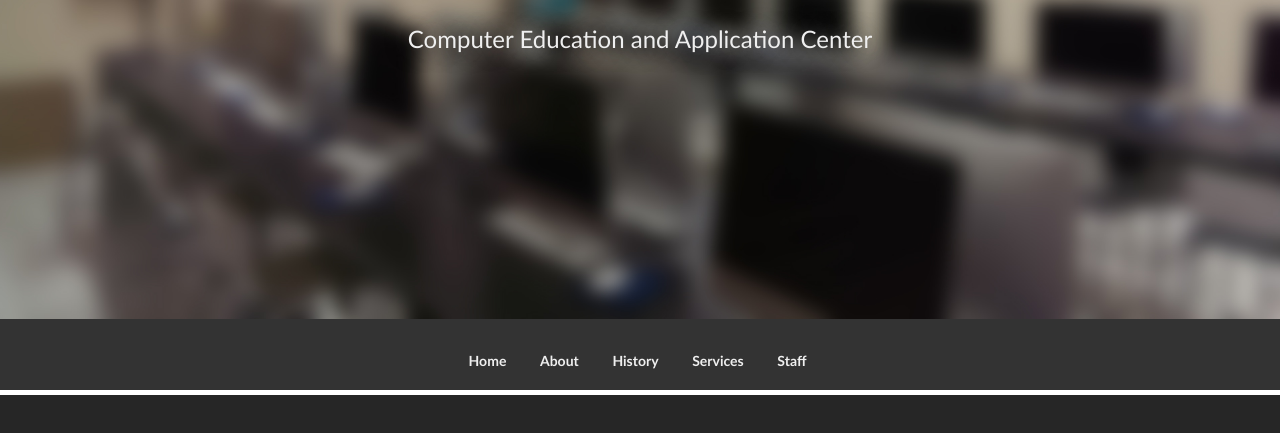
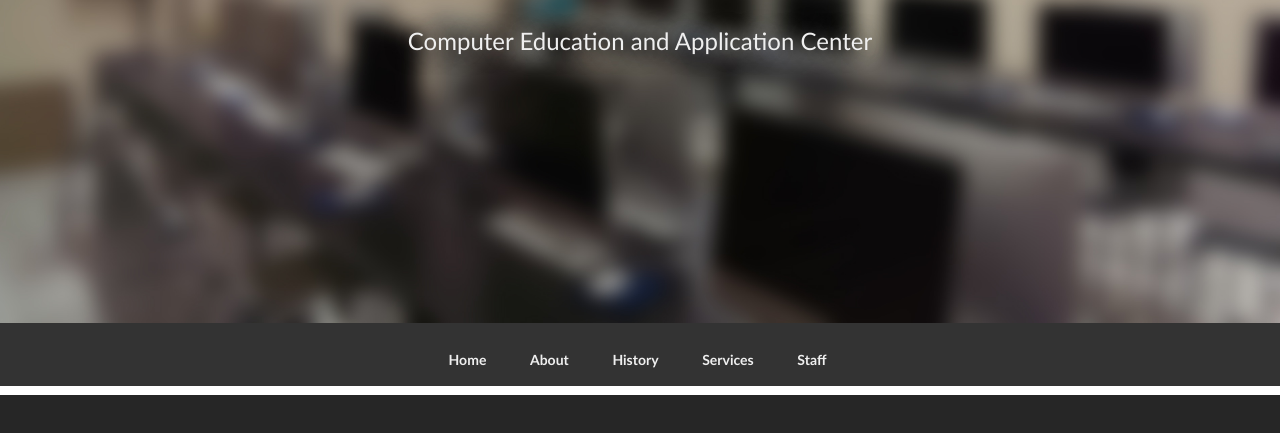
Before and after one commit to not-jay/ceac-labs, a plain HTML site: page index.html in a window 1280 px wide. Shown: the part 405-838 px from the top of the page. Drawn offline with Linux system fonts and the light colour scheme.

Commit message:
Adjusted padding and border for effect

```diff
--- a/css/ceacy.css
+++ b/css/ceacy.css
@@ -27,7 +27,7 @@ ul {
 .list-inline > li {
 	padding-left: 15px;
 	padding-right: 15px;
-	border-top: 5px solid #333;
+	border: 5px solid #333;
 }
 
 .nav {
@@ -39,6 +39,7 @@ ul {
 	border-color: transparent;
 	box-shadow: none;
 	margin-bottom: 0px;
+	padding: 14px;
 
 	position: absolute;
 	width: 100%;
@@ -52,7 +53,7 @@ html, body,
 }
 
 div#home {
-	height: 90.5%;
+	height: 91%;
 	background-image: url("../img/home.jpg");
 	background-repeat: no-repeat;
 	background-attachment: fixed;
```
